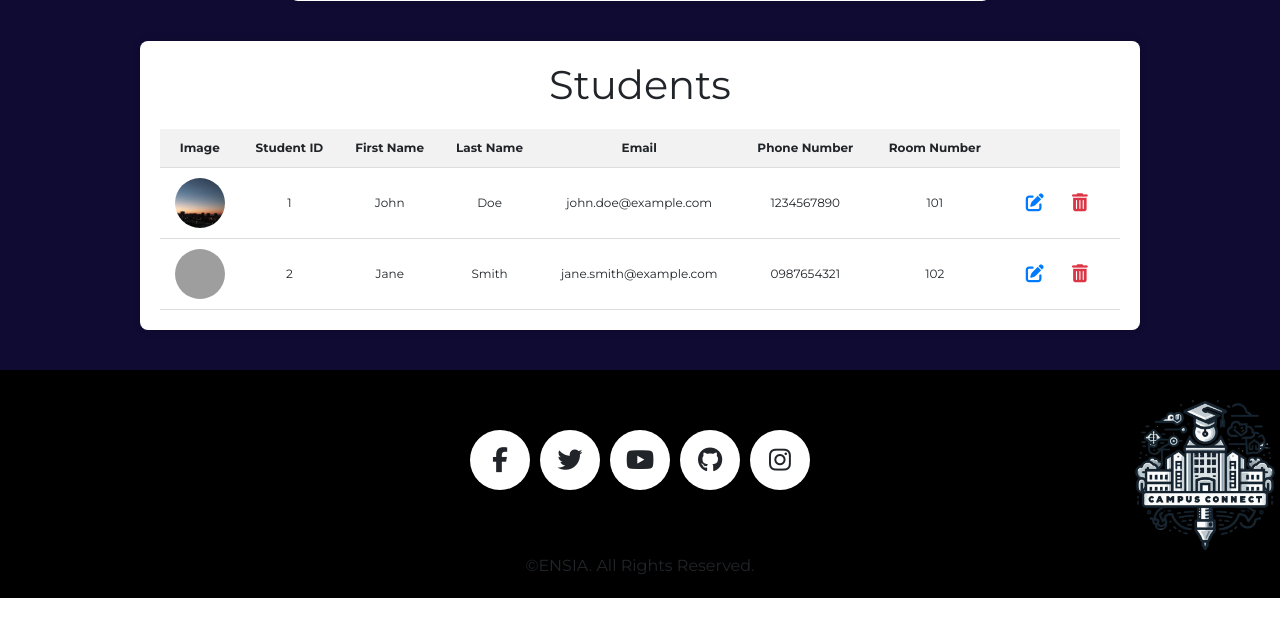
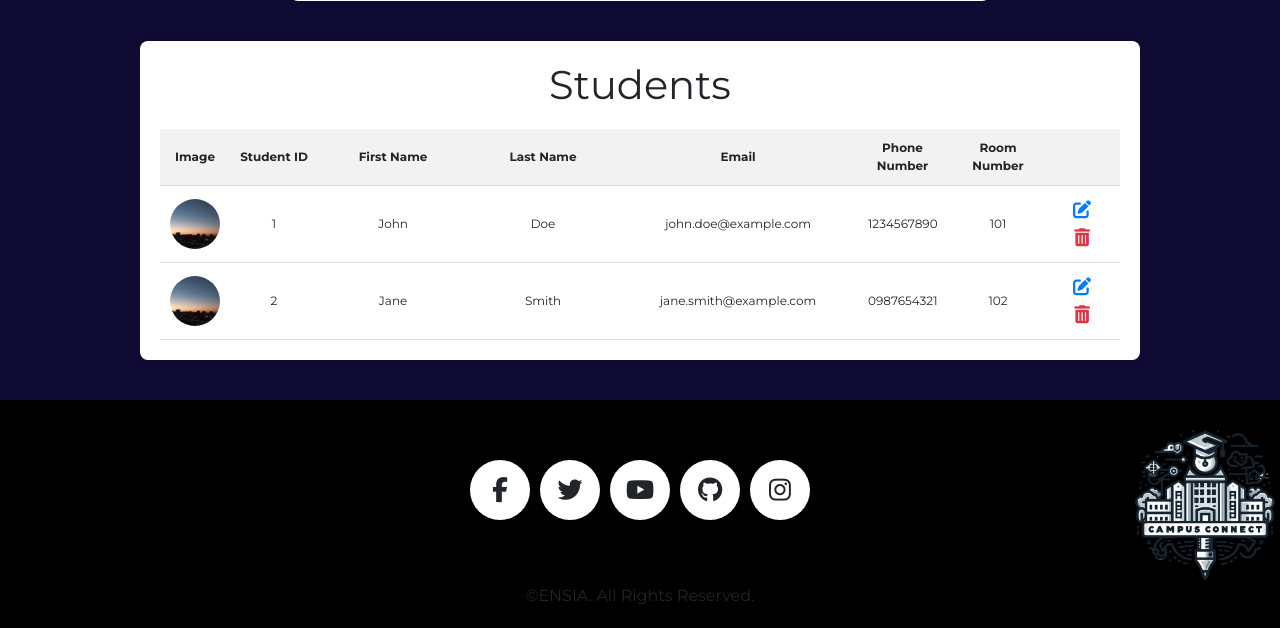
Before and after one commit to KhaledZaabat/CampusConnect, a PHP site: page /crudstud.html in a window 1280 px wide. Shown: the part 839-1467 px from the top of the page. Before the commit the page ends 1437 px from the top, so only its background shows below. Run offline with PHP 8.4, Linux system fonts and the light colour scheme; some libraries are stand-ins or nearby versions; grey boxes are pictures that could not be loaded.

Commit message:
crud modif

```diff
--- a/assets/css/crud.css
+++ b/assets/css/crud.css
@@ -102,11 +102,10 @@ th {
 }
 
 /* Responsive table: */
-@media screen and (max-width: 768px) {
+@media screen and (max-width: 1000px) {
     .container {
         padding: 10px;
     }
-
     table {
         display: block;
         width: 100%;
@@ -257,3 +256,42 @@ td a i {
         max-width: 90%; /* Set to 90% on smaller screens */
     }
 }
+
+.tableinput {
+    border: none;
+    /* border-radius: 10px; */
+    background: none;
+    color: inherit;
+    font: inherit;
+    padding: 0;
+    margin: 0;
+    outline: none;
+    text-align: center;
+    width: 100%; /* Make input take full width of cell */
+    box-sizing: border-box;
+}
+
+/* Adjust padding and font-size of input fields on smaller screens */
+@media screen and (max-width: 500px) {
+    .tableinput {
+        font-size: 12px;
+        padding: 4px;
+    }
+}
+
+@media screen and (max-width: 400px) {
+    .tableinput {
+        font-size: 10px;
+        padding: 2px;
+    }
+}
+
+.emailinput {
+    width: 220px;
+}
+.roleinput {
+    width: 80px
+}
+.name {
+    width: 130px
+}
--- a/crudstud.html
+++ b/crudstud.html
@@ -112,25 +112,25 @@
             <tbody>
                 <tr>
                     <td><img src="assets/img/pic5.jpg" alt="John" class="student-img"></td>
-                    <td>1</td>
-                    <td>John</td>
-                    <td>Doe</td>
-                    <td>john.doe@example.com</td>
-                    <td>1234567890</td>
-                    <td>101</td>
+                    <td><input type="text" class="tableinput" value="1" disabled></td>
+                    <td><input type="text" class="tableinput name" value="John" disabled></td>
+                    <td><input type="text" class="tableinput name" value="Doe" disabled></td>
+                    <td><input type="text" class="tableinput emailinput" value="john.doe@example.com" disabled></td>
+                    <td><input type="text" class="tableinput" value="1234567890" disabled></td>
+                    <td><input type="text" class="tableinput roleinput" value="101" disabled></td>
                     <td>
                         <a href="#" class="Edit"><i class="fas fa-edit"></i></a>
                         <a href="#" class="Delete"><i class="fas fa-trash-alt"></i></a>
                     </td>
                 </tr>
                 <tr>
-                    <td><img src="pic3.jpg" alt="Jane" class="student-img"></td>
-                    <td>2</td>
-                    <td>Jane</td>
-                    <td>Smith</td>
-                    <td>jane.smith@example.com</td>
-                    <td>0987654321</td>
-                    <td>102</td>
+                    <td><img src="assets/img/pic5.jpg" alt="Jane" class="student-img"></td>
+                    <td><input type="text" class="tableinput" value="2" disabled></td>
+                    <td><input type="text" class="tableinput name" value="Jane" disabled></td>
+                    <td><input type="text" class="tableinput name" value="Smith" disabled></td>
+                    <td><input type="text" class="tableinput emailinput" value="jane.smith@example.com" disabled></td>
+                    <td><input type="text" class="tableinput" value="0987654321" disabled></td>
+                    <td><input type="text" class="tableinput roleinput" value="102" disabled></td>
                     <td>
                         <a href="#" class="Edit"><i class="fas fa-edit"></i></a>
                         <a href="#" class="Delete"><i class="fas fa-trash-alt"></i></a>
@@ -184,6 +184,6 @@
 </footer>
 
 
-
+<script src="assets/js/uploadImage.js"></script>
 <script src="assets/bootstrap/js/bootstrap.min.js"></script>
 </html>
```
Also changed, not shown: crudadmin.html (+13 -13 lines).
